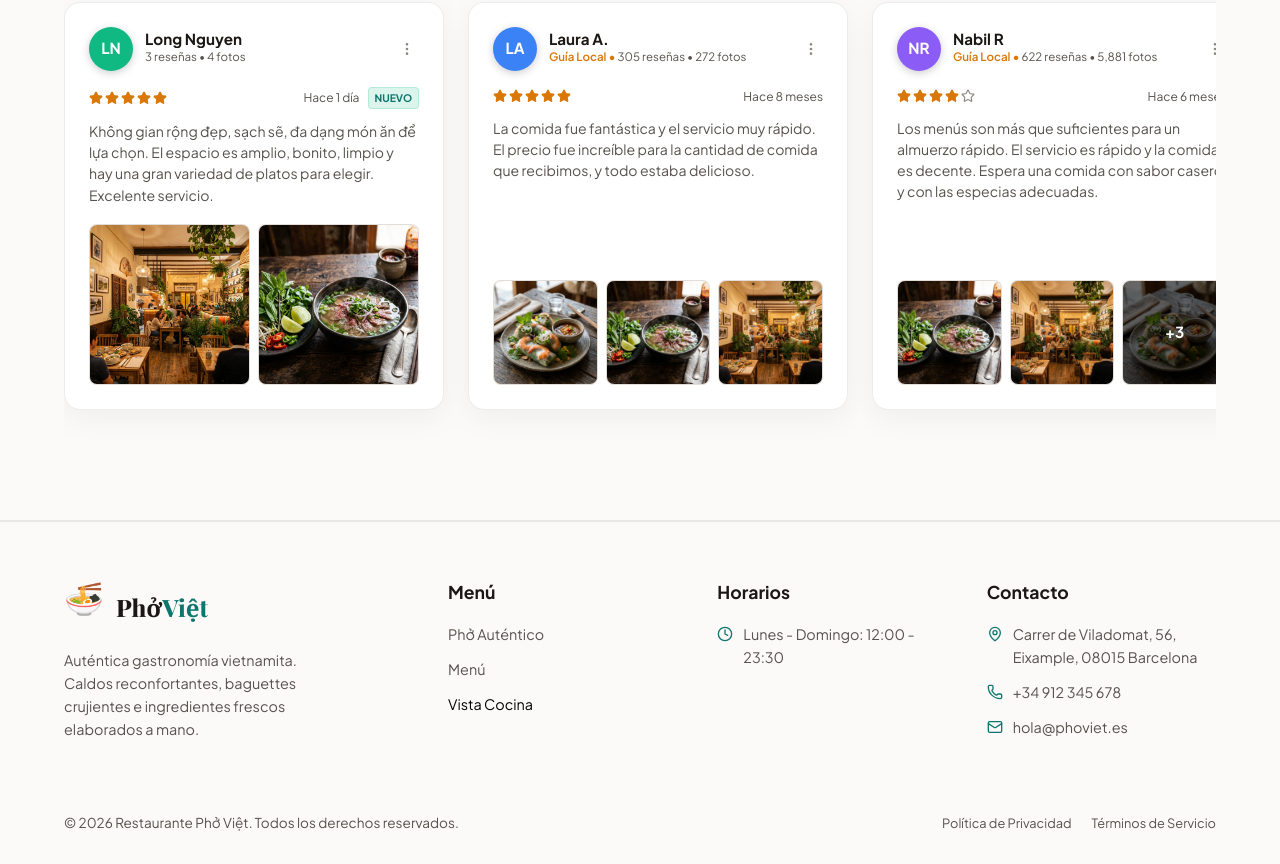
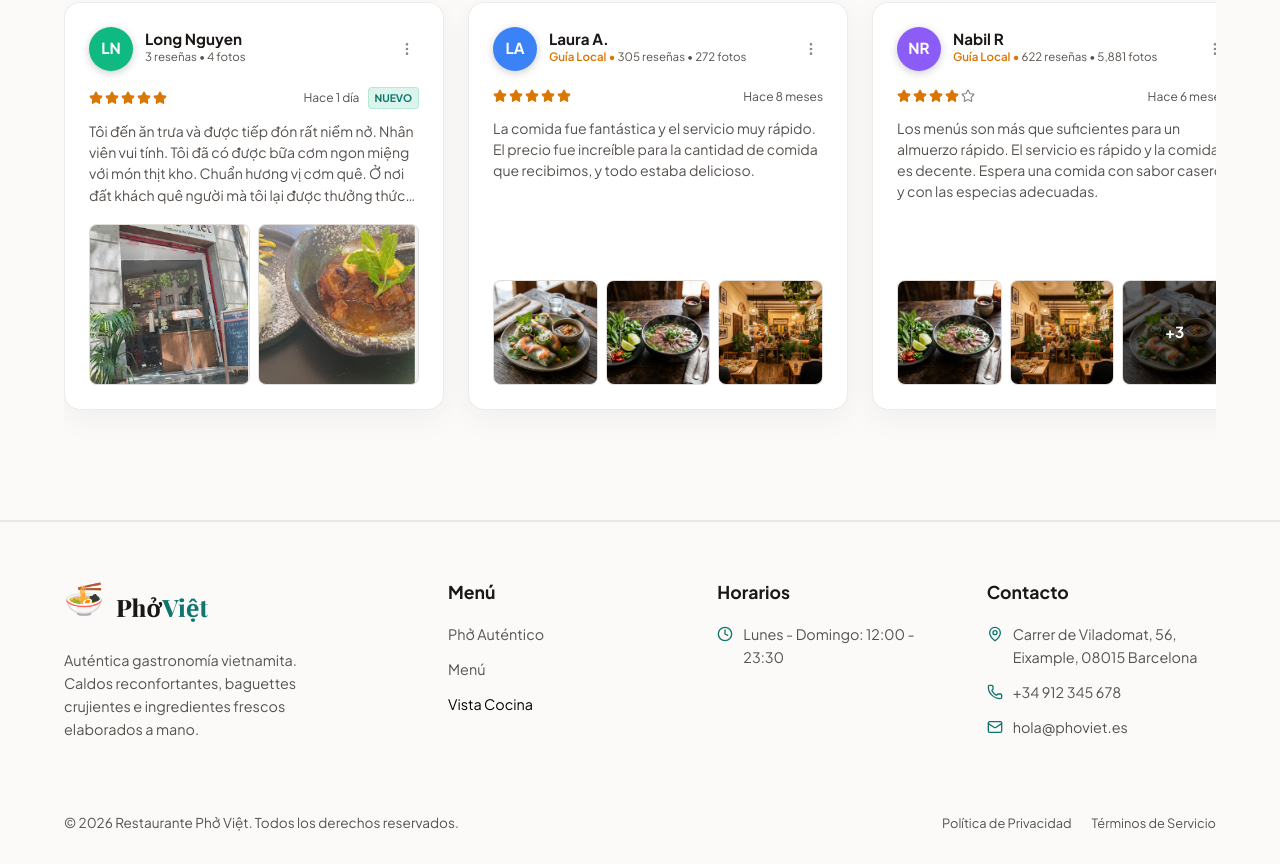
Before and after one commit to hieplv95/restaurante-phoviet, a React (Vite) app: page / in a window 1280 px wide. Shown: the part 3520-4384 px from the top of the page. Built offline with nearby package versions, Linux system fonts and the light colour scheme; a web font is replaced by a local one.

Commit message:
Update Google Reviews: add storefront and braised pork dish review

```diff
--- a/src/components/Reviews.jsx
+++ b/src/components/Reviews.jsx
@@ -15,12 +15,12 @@ const REVIEWS_DATA = [
     isNew: true,
     isLocalGuide: false,
     text: {
-      es: 'Không gian rộng đẹp, sạch sẽ, đa dạng món ăn để lựa chọn. El espacio es amplio, bonito, limpio y hay una gran variedad de platos para elegir. Excelente servicio.',
-      en: 'Không gian rộng đẹp, sạch sẽ, đa dạng món ăn để lựa chọn. The space is wide, beautiful, clean, and there is a great variety of dishes to choose from.'
+      es: 'Tôi đến ăn trưa và được tiếp đón rất niềm nở. Nhân viên vui tính. Tôi đã có được bữa cơm ngon miệng với món thịt kho. Chuẩn hương vị cơm quê. Ở nơi đất khách quê người mà tôi lại được thưởng thức món ngon như món của mẹ tôi nấu vậy. Tôi khuyên mọi người hãy đến nhà hàng này nhé. (Traducido: Fui a almorzar y me recibieron muy amablemente. El personal es divertido. Disfruté de una comida deliciosa con carne de cerdo estofada, con el auténtico sabor a hogar. ¡Recomiendo mucho este restaurante!)',
+      en: 'Tôi đến ăn trưa và được tiếp đón rất niềm nở. Nhân viên vui tính. Tôi đã có được bữa cơm ngon miệng với món thịt kho. Chuẩn hương vị cơm quê. Ở nơi đất khách quê người mà tôi lại được thưởng thức món ngon như món của mẹ tôi nấu vậy. Tôi khuyên mọi người hãy đến nhà hàng này nhé. (Translated: I came for lunch and was welcomed very warmly. The staff is friendly. I had a delicious meal with braised pork, tasting just like home-cooked meals. I highly recommend this restaurant!)'
     },
     images: [
-      '/reviews/restaurant_interior_review.png',
-      '/reviews/pho_bowl_review.png'
+      '/reviews/storefront_review.png',
+      '/reviews/pork_dish_review.png'
     ]
   },
   {
```
Also changed, not shown: public/reviews/pork_dish_review.png (added), public/reviews/storefront_review.png (added).
